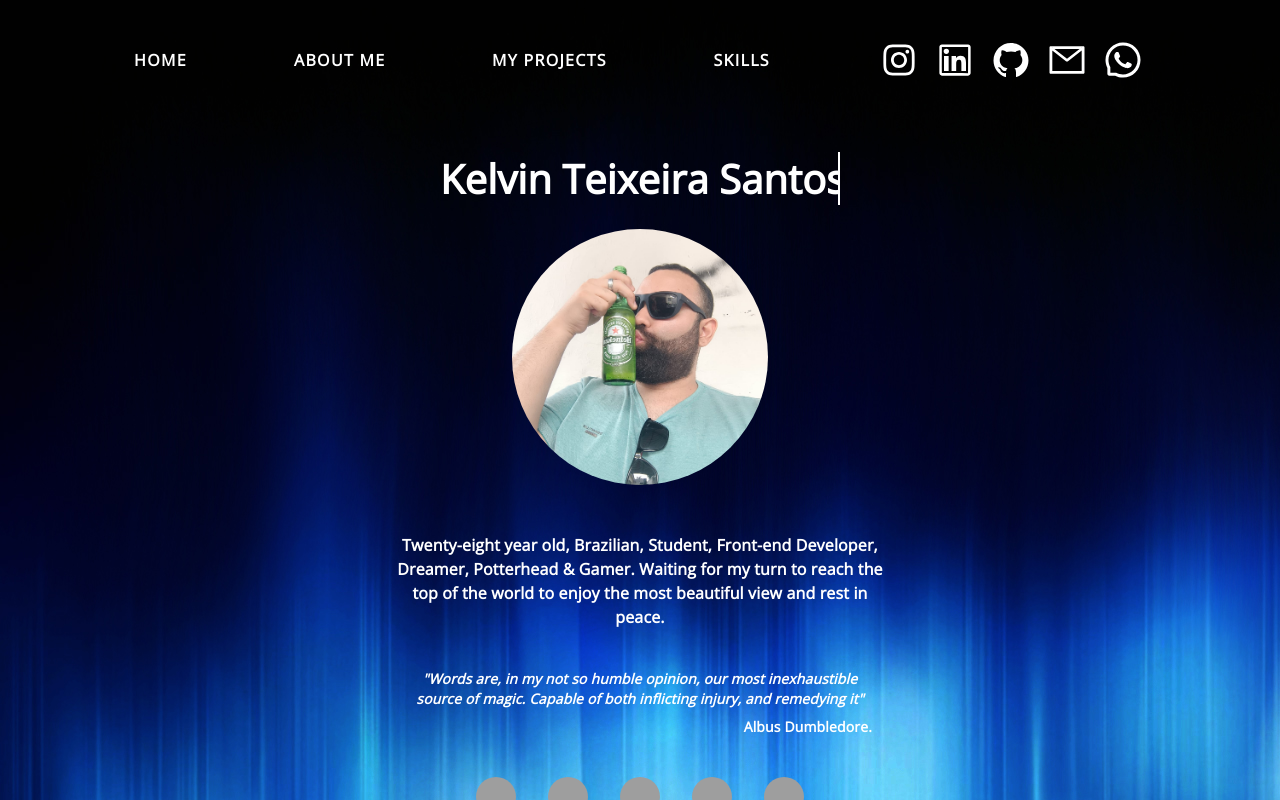
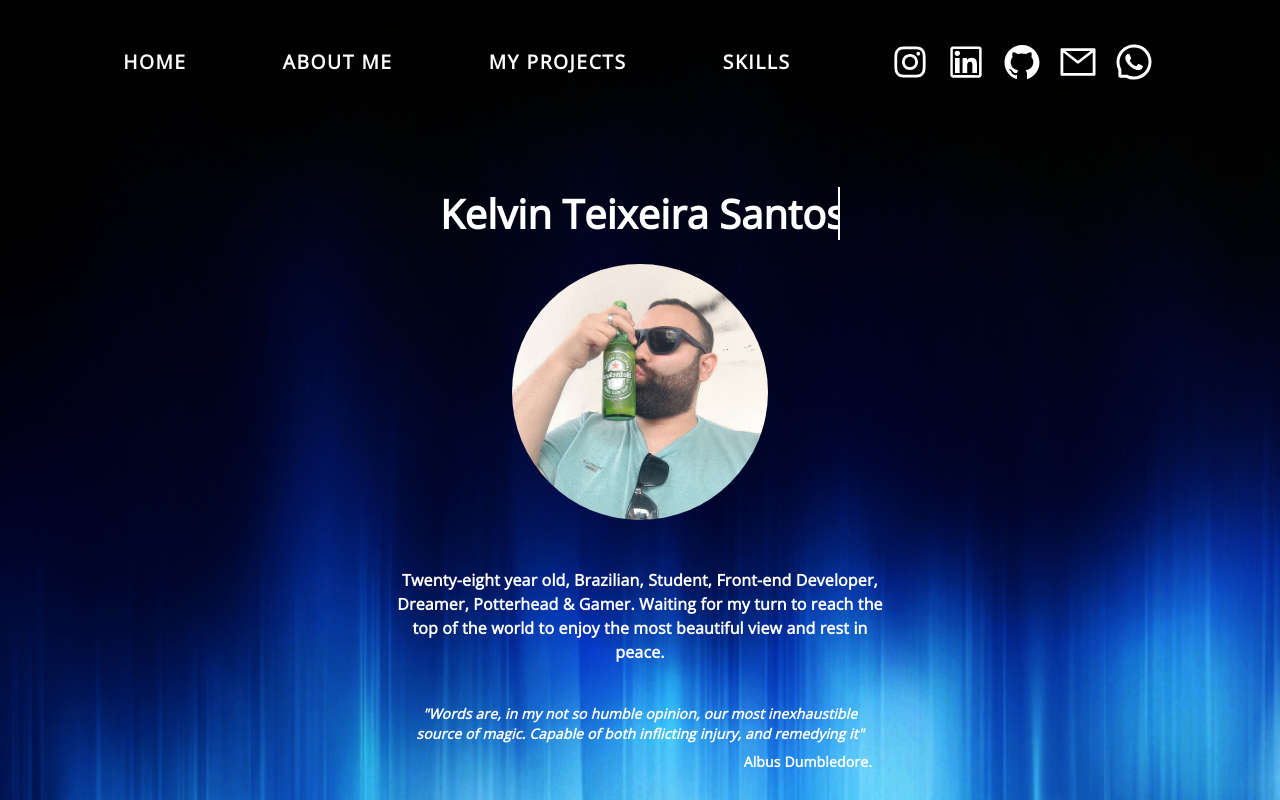
Before and after one commit to kelvinteixeira/My-Web-Site, a React (Vite) app: page / in a window 1280 px wide. Shown: the top 800 px of the page. Built offline with nearby package versions, Linux system fonts and the light colour scheme; grey boxes are pictures that could not be loaded.

Commit message:
refactor(Header component): Change hover color and font size

```diff
--- a/src/screens/Home/components/Header/Header.styles.ts
+++ b/src/screens/Home/components/Header/Header.styles.ts
@@ -1,15 +1,15 @@
 import styled from "@emotion/styled";
 import { Box, Typography } from "@mui/material";
-import { AiOutlineInstagram } from "react-icons/ai";
 
 export const Container = styled(Box)`
   margin: 2rem;
+  margin-bottom: 4rem;
 `;
 
 export const HeaderTypography = styled(Typography)`
-  font-size: 1rem;
+  font-size: 1.2rem;
   transition: .5s ease-in-out;
   :hover {
-    color: blue;
+    color: #36659D;
   }
 `;
--- a/src/screens/Home/components/Header/Header.tsx
+++ b/src/screens/Home/components/Header/Header.tsx
@@ -108,7 +108,7 @@ export function Header() {
           </Tooltip>
 
           <Tooltip
-            title="Lets chating"
+            title="Let's chatting"
             TransitionComponent={Fade}
             TransitionProps={{ timeout: 600 }}
           >
```
